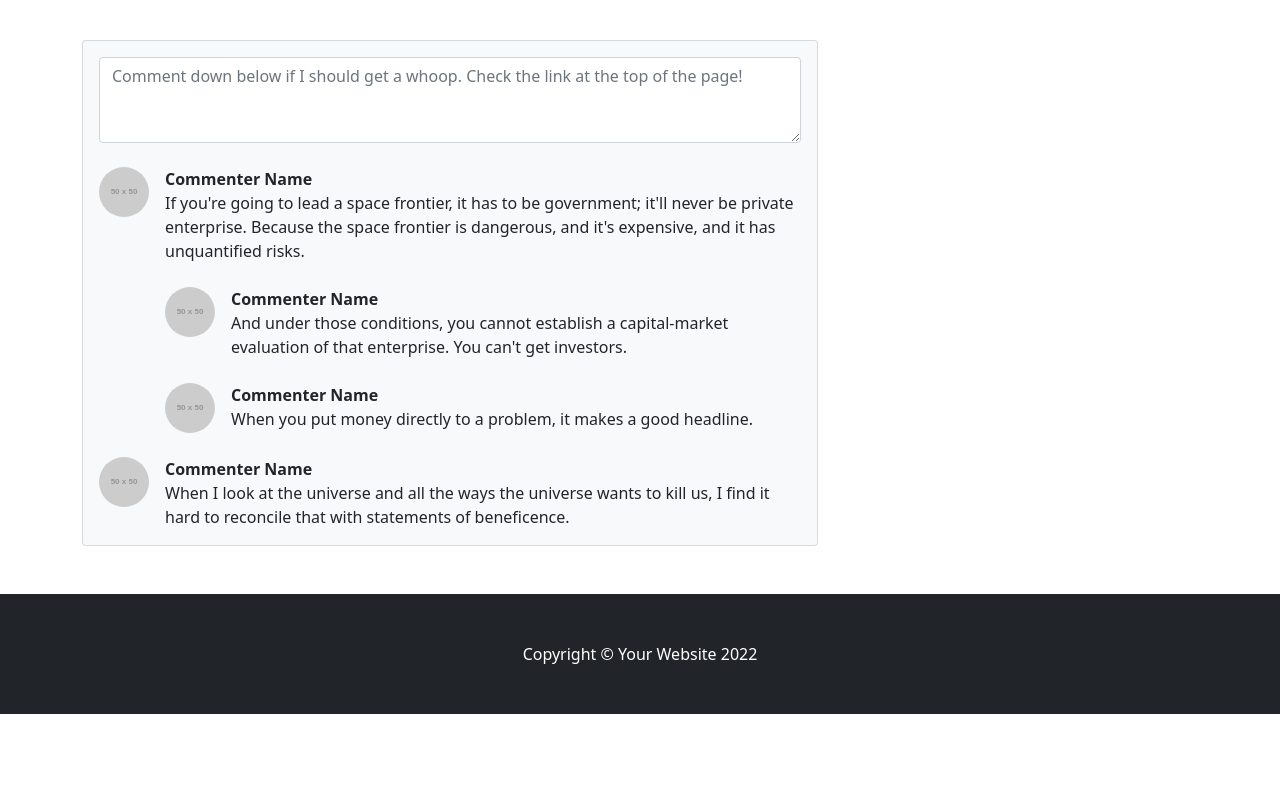
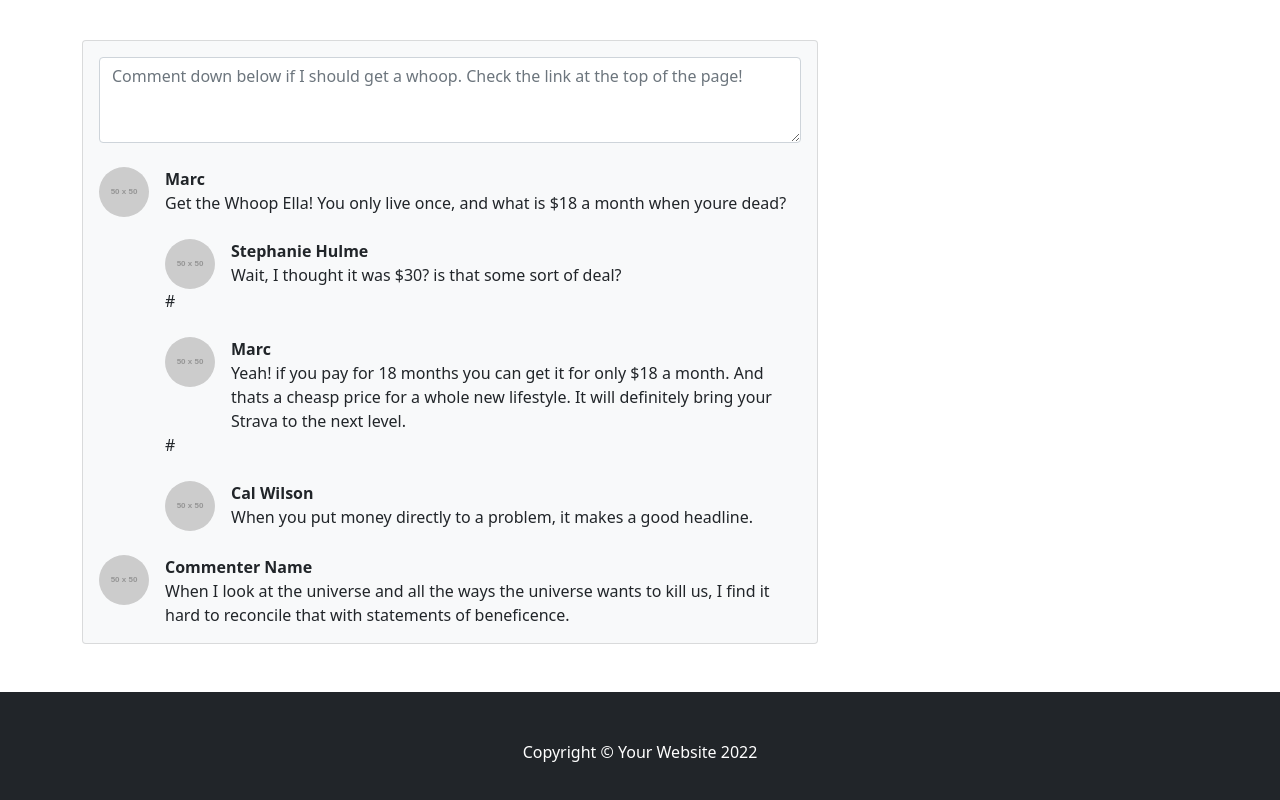
Before and after one commit to egersack/comebacktothisone-, a plain HTML site: page index.html in a window 1280 px wide. Shown: the part 1080-1880 px from the top of the page. Before the commit the page ends 1794 px from the top, so only its background shows below. Drawn offline with nearby package versions, Linux system fonts and the light colour scheme; files that its build step writes are made by us from their sources; placeholder pictures from the web are drawn by us; files whose address does not match are found by name.

Commit message:
Update index.html

```diff
--- a/index.html
+++ b/index.html
@@ -66,21 +66,30 @@
                                     <!-- Parent comment-->
                                     <div class="flex-shrink-0"><img class="rounded-circle" src="https://dummyimage.com/50x50/ced4da/6c757d.jpg" alt="..." /></div>
                                     <div class="ms-3">
-                                        <div class="fw-bold">Commenter Name</div>
-                                        If you're going to lead a space frontier, it has to be government; it'll never be private enterprise. Because the space frontier is dangerous, and it's expensive, and it has unquantified risks.
+                                        <div class="fw-bold">Marc</div>
+                                        Get the Whoop Ella! You only live once, and what is $18 a month when youre dead?
                                         <!-- Child comment 1-->
                                         <div class="d-flex mt-4">
                                             <div class="flex-shrink-0"><img class="rounded-circle" src="https://dummyimage.com/50x50/ced4da/6c757d.jpg" alt="..." /></div>
                                             <div class="ms-3">
-                                                <div class="fw-bold">Commenter Name</div>
-                                                And under those conditions, you cannot establish a capital-market evaluation of that enterprise. You can't get investors.
+                                                <div class="fw-bold">Stephanie Hulme</div>
+                                                Wait, I thought it was $30? is that some sort of deal?
                                             </div>
                                         </div>
+                                        #
+                                        <div class="d-flex mt-4">
+                                            <div class="flex-shrink-0"><img class="rounded-circle" src="https://dummyimage.com/50x50/ced4da/6c757d.jpg" alt="..." /></div>
+                                            <div class="ms-3">
+                                                <div class="fw-bold">Marc</div>
+                                                Yeah! if you pay for 18 months you can get it for only $18 a month. And thats a cheasp price for a whole new lifestyle. It will definitely bring your Strava to the next level.
+                                            </div>
+                                        </div>
+                                        #
                                         <!-- Child comment 2-->
                                         <div class="d-flex mt-4">
                                             <div class="flex-shrink-0"><img class="rounded-circle" src="https://dummyimage.com/50x50/ced4da/6c757d.jpg" alt="..." /></div>
                                             <div class="ms-3">
-                                                <div class="fw-bold">Commenter Name</div>
+                                                <div class="fw-bold">Cal Wilson</div>
                                                 When you put money directly to a problem, it makes a good headline.
                                             </div>
                                         </div>
```
